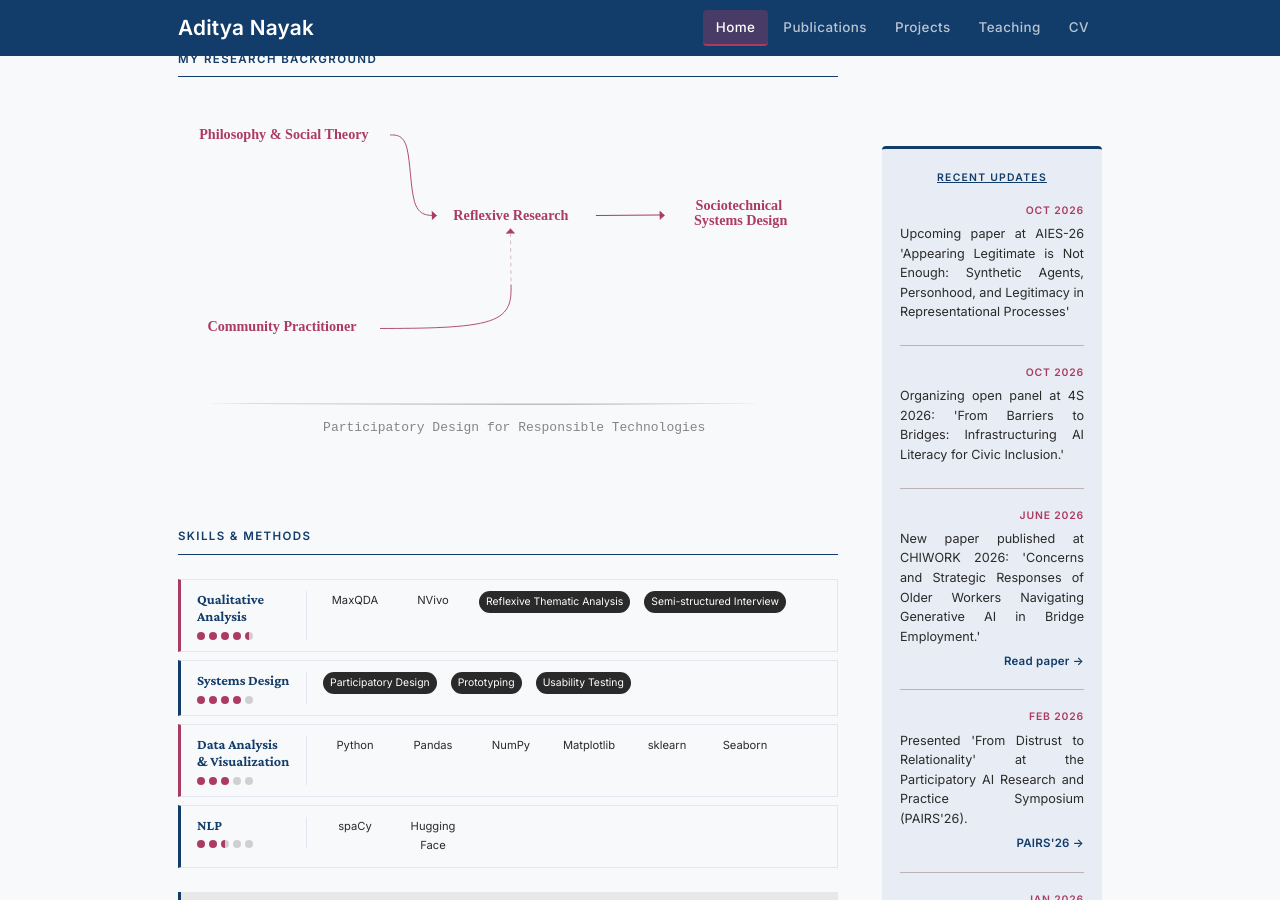
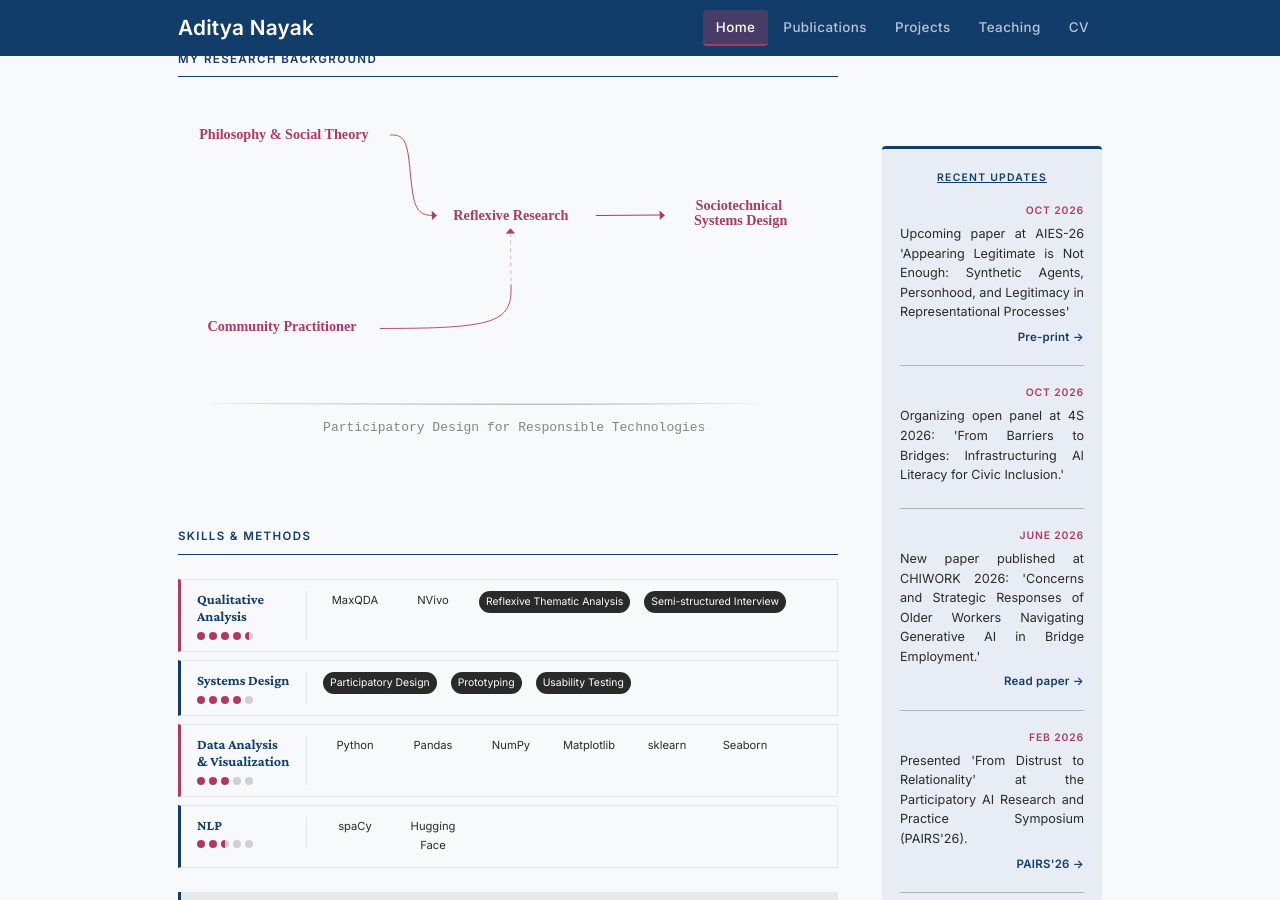
Before and after one commit to adityanayak-info/adityanayak-info.github.io, a Jekyll site: the page built from index.md, in a window 1280 px wide and 900 px high, scrolled down 703 px. Built offline with Jekyll 4.4.1, drawn with Linux system fonts in a browser that asks for light colours.

Commit message:
Update news.yml

```diff
--- a/_data/news.yml
+++ b/_data/news.yml
@@ -7,6 +7,8 @@
 
 - date: "Oct 2026"
   text: "Upcoming paper at AIES-26 'Appearing Legitimate is Not Enough: Synthetic Agents, Personhood, and Legitimacy in Representational Processes'"
+  link: "https://doi.org/10.48550/arXiv.2608.17099"
+  link_text: "Pre-print →"
 
 - date: "Oct 2026"
   text: "Organizing open panel at 4S 2026: 'From Barriers to Bridges: Infrastructuring AI Literacy for Civic Inclusion.'"
```
